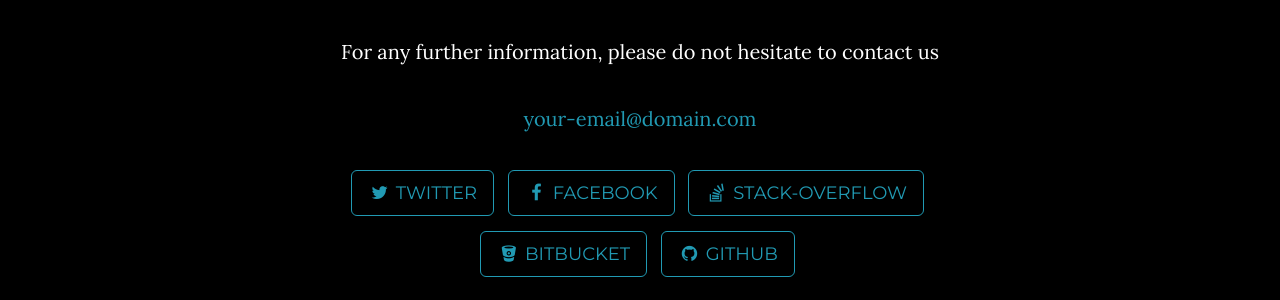
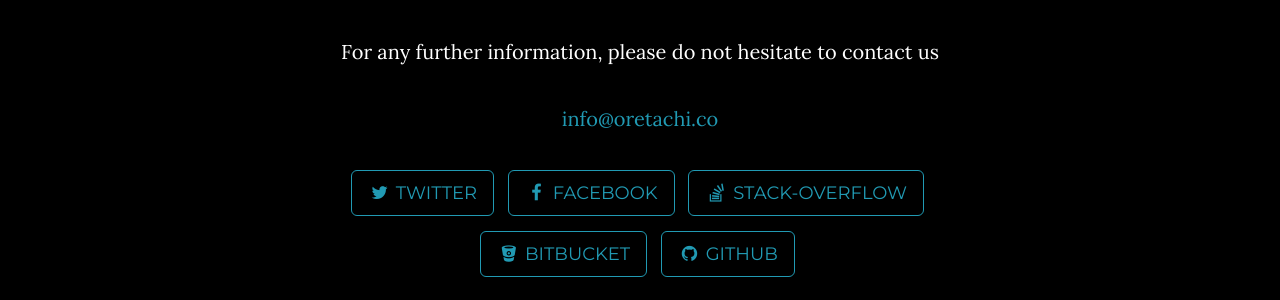
Before and after one commit to oretachi/oretachi.github.io, a Jekyll site: the page built from index.html, in a window 1280 px wide and 900 px high, scrolled down 2223 px. Shown: the part 154-454 px from the top of the window. Built offline with Jekyll 4.4.1, drawn with Linux system fonts in a browser that asks for light colours.

Commit message:
Updated _config.yml

```diff
--- a/_config.yml
+++ b/_config.yml
@@ -1,6 +1,6 @@
 # Site settings
 title: Oretachi
-email: your-email@domain.com
+email: info@oretachi.co
 url: https://example.github.io
 description: "Write an awesome description for your new site here. You can edit this line in _config.yml. It will appear in your document head meta (for Google search results) and in your feed.xml site description."
 
```
